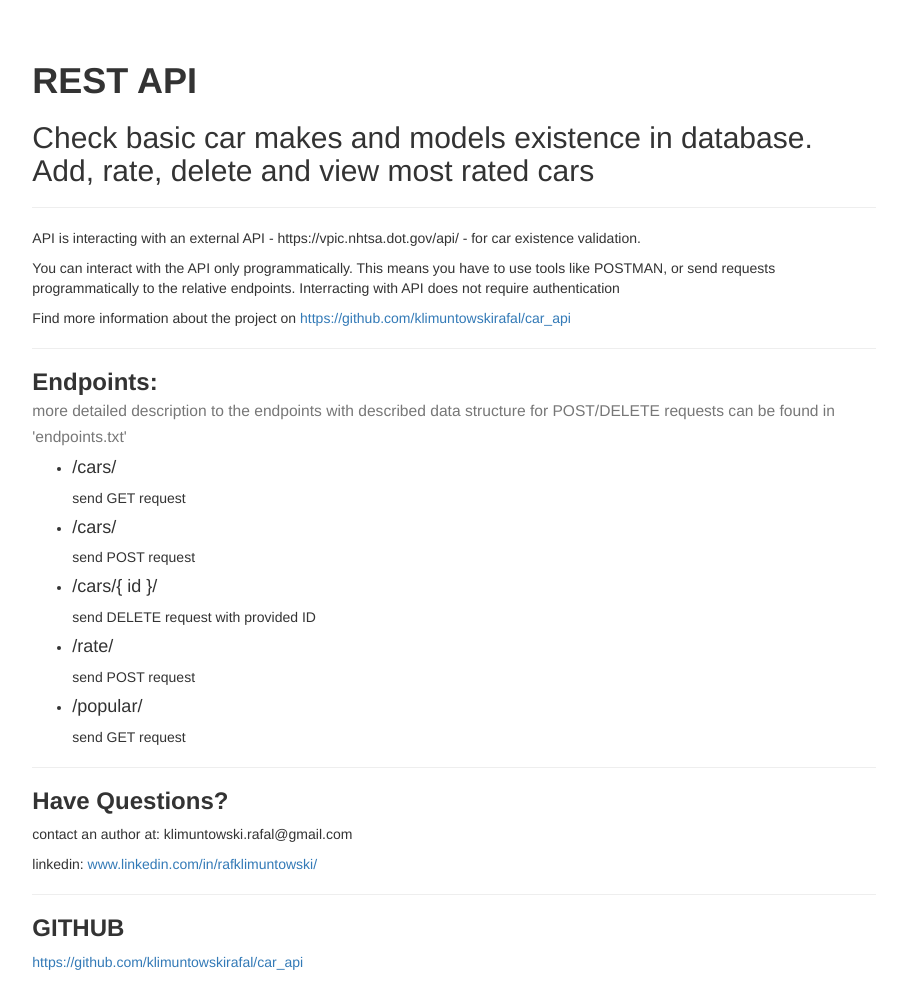
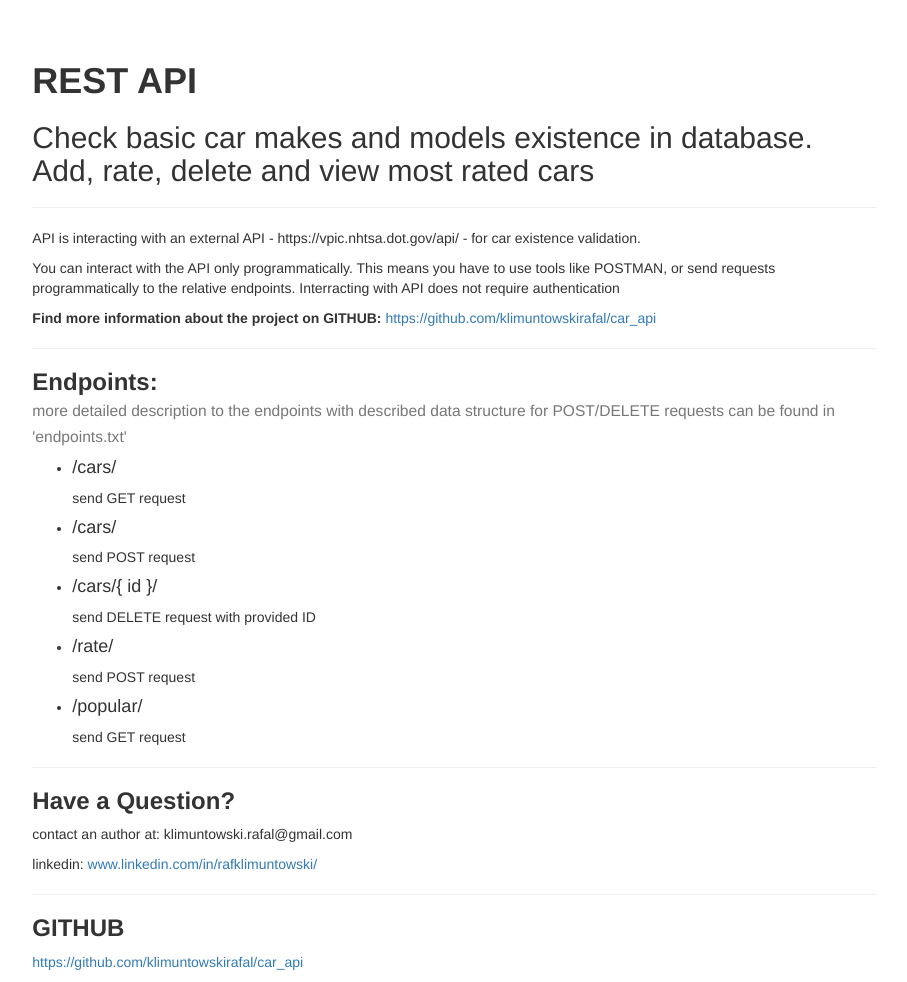
Before and after one commit to klimuntowskirafal/car_api, a Django app: page / in a window 1280 px wide. Shown: the whole page, without its empty margins (186-1093 px from the left). Run offline with Django 3.2, Linux system fonts and the light colour scheme; some libraries are stand-ins or nearby versions.

Commit message:
info update on main page

```diff
--- a/templates/car_api_introduction.html
+++ b/templates/car_api_introduction.html
@@ -30,7 +30,7 @@
         </p>
 
         <p>
-            Find more information about the project on
+            <b>Find more information about the project on GITHUB:</b>
             <a href="https://github.com/klimuntowskirafal/car_api"
                target="_blank">
                 https://github.com/klimuntowskirafal/car_api
@@ -68,7 +68,7 @@
         <hr>
 
         <h3>
-            <b>Have Questions?</b>
+            <b>Have a Question?</b>
         </h3>
         <p>
             contact an author at: klimuntowski.rafal@gmail.com
```
